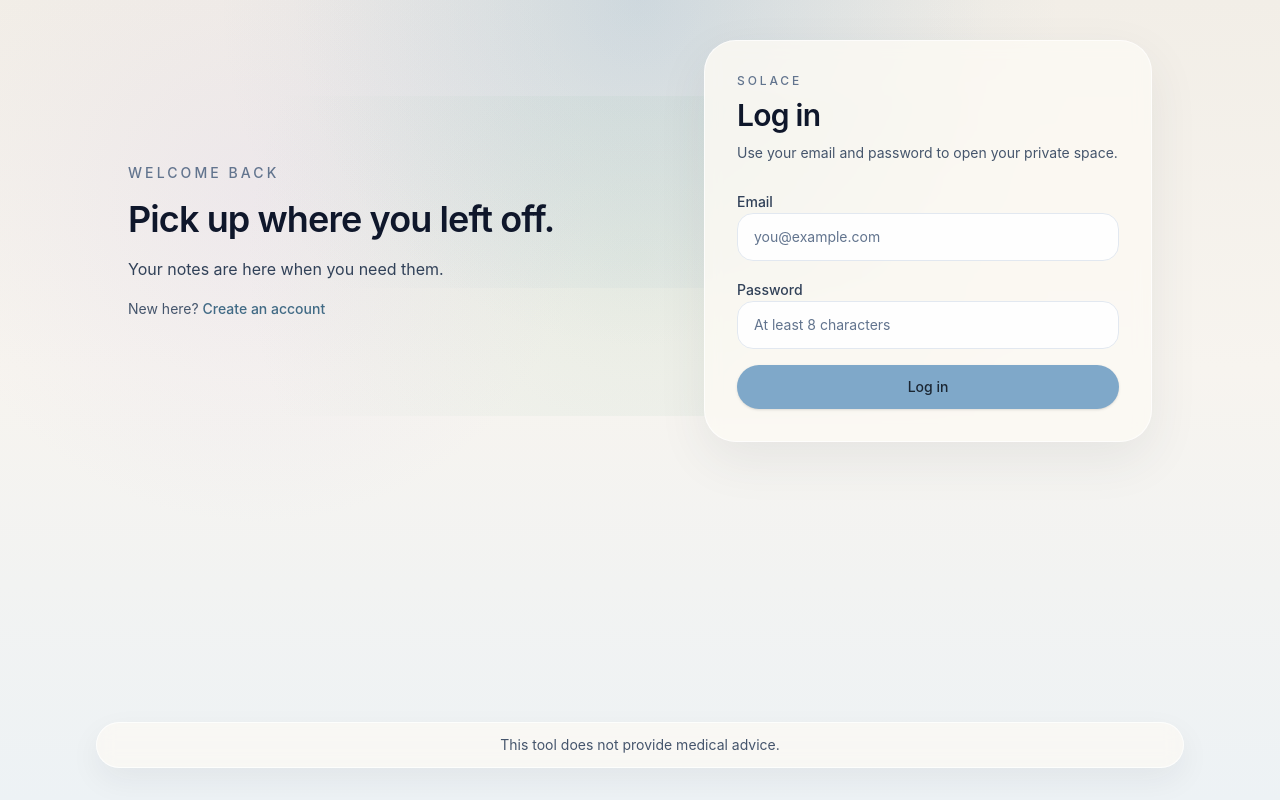
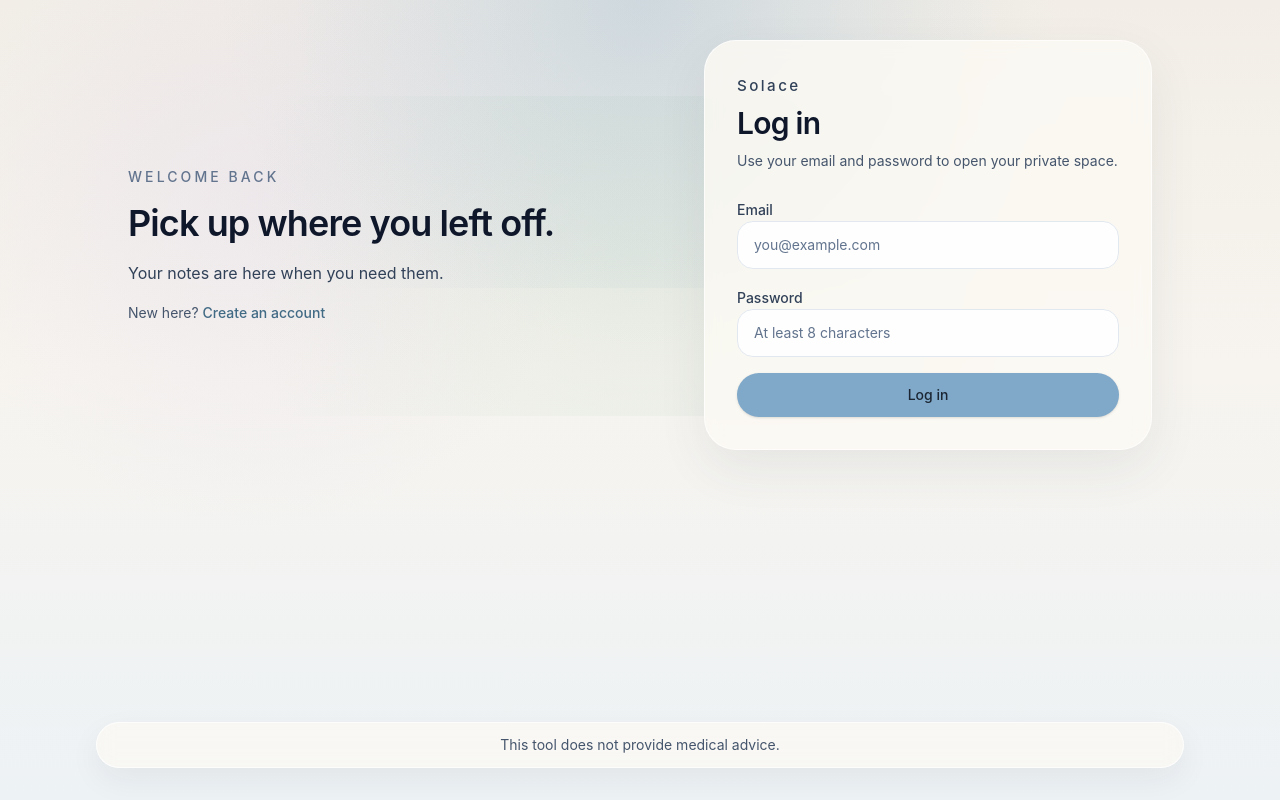
Before and after one commit to deathlikedaisies/solace, a Next.js app: page /login in a window 1280 px wide. Built offline with nearby package versions, Linux system fonts and the light colour scheme.

Commit message:
Add quiet Solace wordmark

```diff
--- a/components/auth/auth-form.tsx
+++ b/components/auth/auth-form.tsx
@@ -3,6 +3,7 @@
 import { useActionState } from "react";
 import type { FormState } from "@/lib/form-state";
 import { initialFormState } from "@/lib/form-state";
+import { Logo } from "@/components/branding/logo";
 import { Button } from "@/components/ui/button";
 import { Card } from "@/components/ui/card";
 import { cn } from "@/lib/utils";
@@ -27,9 +28,7 @@
   return (
     <Card className="w-full max-w-md rounded-[2rem] p-7 sm:p-8">
       <div className="space-y-2">
-        <p className="text-xs font-medium tracking-[0.24em] text-slate-500 uppercase">
-          Solace
-        </p>
+        <Logo className="text-sm tracking-[0.14em] text-slate-600" />
         <h1 className="text-3xl font-semibold tracking-tight text-slate-900">
           {title}
         </h1>
--- /dev/null
+++ b/components/branding/logo.tsx
@@ -0,0 +1,28 @@
+import Link from "next/link";
+import { cn } from "@/lib/utils";
+
+type LogoProps = {
+  href?: string;
+  className?: string;
+};
+
+export function Logo({ href = "/", className }: LogoProps) {
+  const content = (
+    <span
+      className={cn(
+        "inline-flex items-center text-[0.95rem] font-medium tracking-[0.16em] text-slate-700",
+        className,
+      )}
+    >
+      Solace
+    </span>
+  );
+
+  return href ? (
+    <Link href={href} className="focus-ring inline-flex rounded-full">
+      {content}
+    </Link>
+  ) : (
+    content
+  );
+}
--- a/components/layout/app-shell.tsx
+++ b/components/layout/app-shell.tsx
@@ -1,6 +1,7 @@
 import type { ReactNode } from "react";
 import Link from "next/link";
 import type { User } from "@supabase/supabase-js";
+import { Logo } from "@/components/branding/logo";
 import { Card } from "@/components/ui/card";
 import { NavLinks } from "@/components/layout/nav-links";
 import { Button } from "@/components/ui/button";
@@ -24,9 +25,7 @@
       <Card className="rounded-[1.75rem] px-5 py-4 sm:px-6">
         <div className="flex flex-col gap-4 lg:flex-row lg:items-center lg:justify-between">
           <div className="space-y-1">
-            <p className="text-xs font-medium tracking-[0.24em] text-slate-500 uppercase">
-              Solace
-            </p>
+            <Logo className="text-sm tracking-[0.14em] text-slate-600" />
             <div>
               <h1 className="text-lg font-semibold tracking-tight text-slate-900 sm:text-xl">
                 {title}
```
